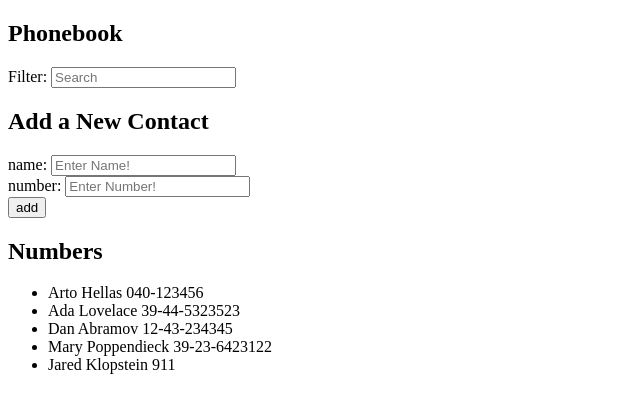
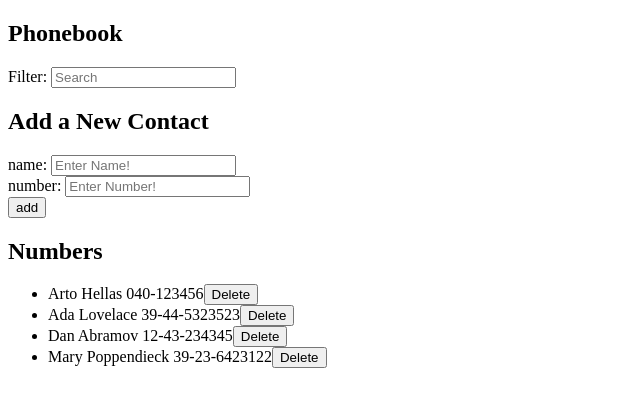
Before and after one commit to JaredKlopstein/fullstackopen, a React (Create React App) app in the folder part2/phonebook/: page / in a window 1280 px wide. Shown: the top 412 px of the page, without its empty margins (0-640 px from the left). Built offline with nearby package versions, Linux system fonts and the light colour scheme; data requests are answered from the project's data file.

Commit message:
exercise 2.14

```diff
--- a/part2/phonebook/db.json
+++ b/part2/phonebook/db.json
@@ -19,11 +19,6 @@
       "name": "Mary Poppendieck",
       "number": "39-23-6423122",
       "id": 4
-    },
-    {
-      "name": "Jared Klopstein",
-      "number": "911",
-      "id": 5
     }
   ]
 }
--- a/part2/phonebook/src/App.js
+++ b/part2/phonebook/src/App.js
@@ -7,10 +7,19 @@ import ContactServices from './services/ContactServices'
 
 const App = () => {
   const [persons, setPersons] = useState([])
-
   const [newName, setNewName] = useState('')
   const [newNumber, setNewNumber] = useState('')
   const [newFilter, setNewFilter] = useState('')
+
+  const handleNameChange = (event) => {
+    setNewName(event.target.value)
+  }
+  const handleNumberChange = (event) => {
+    setNewNumber(event.target.value)
+  }
+  const handleFilterChange = (event) => {
+    setNewFilter(event.target.value)
+  }
 
   useEffect(() => {
     ContactServices.getAll().then((contacts) => {
@@ -38,15 +47,20 @@ const App = () => {
     }
   }
 
-  const handleNameChange = (event) => {
-    setNewName(event.target.value)
+  const deleteContact = (id) => {
+    let person = persons.find(person => person.id === id)
+    let confirmation = window.confirm(`Do you want to delete ${person.name}`)
+    if(confirmation) {
+      ContactServices.deleteContact(id).then((returnedPerson) => {
+        persons.map((person) => (person.id !== id ? person : returnedPerson));
+      })
+      setPersons(persons.filter(person => person.id !== id))
+    }
+    else {
+      window.alert(`${person.name} not deleted`)
+    }
   }
-  const handleNumberChange = (event) => {
-    setNewNumber(event.target.value)
-  }
-  const handleFilterChange = (event) => {
-    setNewFilter(event.target.value)
-  }
+
 
   return (
     <div>
@@ -67,6 +81,7 @@ const App = () => {
       <Contacts
         newFilter={newFilter}
         persons={persons}
+        deleteContact={deleteContact}
       />
     </div>
   )
--- a/part2/phonebook/src/components/Contacts.js
+++ b/part2/phonebook/src/components/Contacts.js
@@ -1,16 +1,16 @@
 import React from 'react'
 
-function Contacts({ newFilter, persons }) {
+function Contacts({ newFilter, persons, deleteContact }) {
   return (
     <ul>
     {(newFilter === '')
     ? <>{persons.map(person =>
-      <li key={person.name}>{person.name} {person.number}</li>
+      <li key={person.name}>{person.name} {person.number}<button onClick={() => deleteContact(person.id)}>Delete</button></li>
     )}</>
     : <>
     {persons.filter(person =>
       person.name.toLowerCase().includes(newFilter.toLowerCase())).map(person =>
-      <li key={person.name}>{person.name} {person.number}</li>
+      <li key={person.name}>{person.name} {person.number}<button onClick={() => deleteContact(person.id)}>Delete</button></li>
     )}
     </>}
 
--- a/part2/phonebook/src/services/ContactServices.js
+++ b/part2/phonebook/src/services/ContactServices.js
@@ -11,4 +11,9 @@ const create = personObject => {
   return request.then(response => response.data)
 }
 
-export default { getAll, create }
+const deleteContact = id => {
+    const request = axios.delete(`${baseUrl}/${id}`)
+    return request.then(response => response.data)
+}
+
+export default { getAll, create, deleteContact }
```
